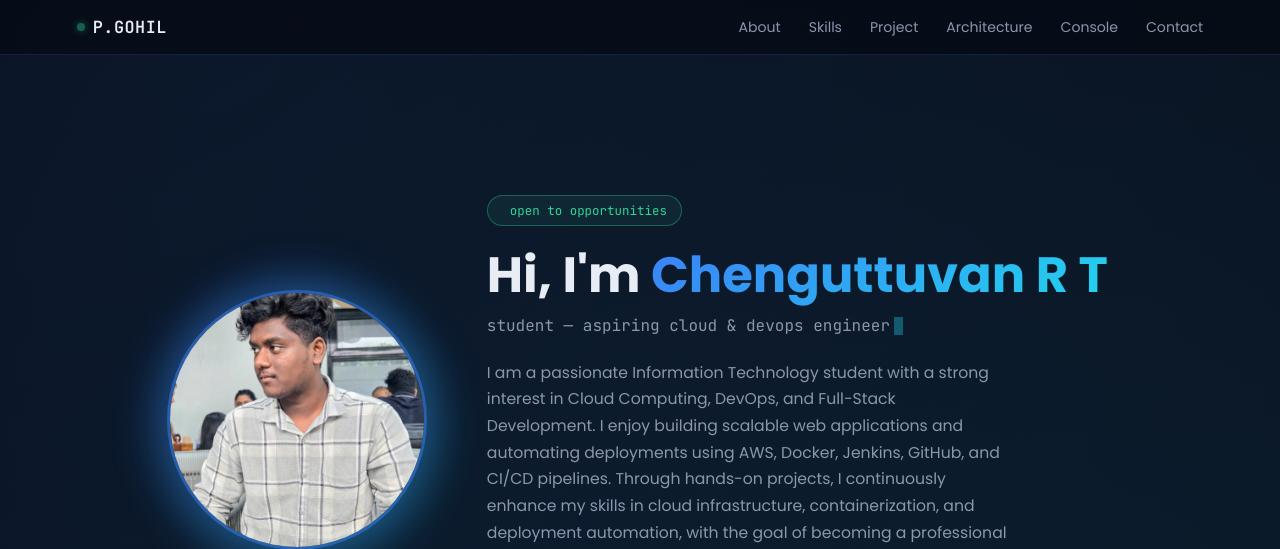
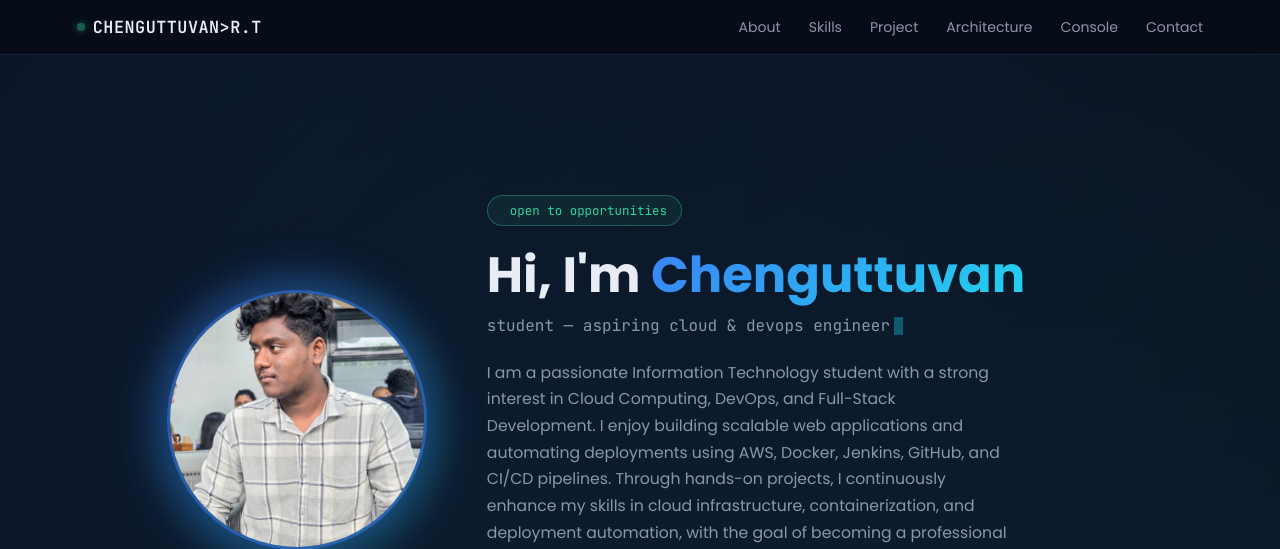
Before and after one commit to chengutt007/flask2, a Flask app: page / in a window 1280 px wide. Shown: the top 549 px of the page. Run offline with Flask 2, Linux system fonts and the light colour scheme; data that the repository does not hold is empty; some libraries are stand-ins or nearby versions.

Commit message:
Update name

```diff
--- a/templates/index.html
+++ b/templates/index.html
@@ -715,7 +715,7 @@
 <body>
 
     <nav class="navbar">
-        <div class="nav-logo"><span class="dot"></span>P.GOHIL</div>
+        <div class="nav-logo"><span class="dot"></span>CHENGUTTUVAN>R.T</div>
         <button class="nav-toggle" id="navToggle">☰</button>
         <div class="nav-links" id="navLinks">
             <a href="#about">About</a>
@@ -734,7 +734,7 @@
         </div>
         <div class="hero-content">
             <div class="hero-badge"><span class="dot"></span> open to opportunities</div>
-            <h1>Hi, I'm <span>Chenguttuvan R T</span></h1>
+            <h1>Hi, I'm <span>Chenguttuvan </span></h1>
             <p class="role">student — aspiring cloud &amp; devops engineer<span class="cursor"></span></p>
             <p class="desc">
                  I am a passionate Information Technology student with a strong interest in
@@ -1005,7 +1005,7 @@
     </section>
 
     <footer>
-        Created by <b>Prashant Gohil</b> · Built with Flask, Docker &amp; a lot of coffee
+        Created by <b>Chenguttuvan</b> · Built with Flask, Docker &amp; a lot of coffee
     </footer>
 
     <script src="https://code.jquery.com/jquery-3.6.0.min.js"></script>
```
